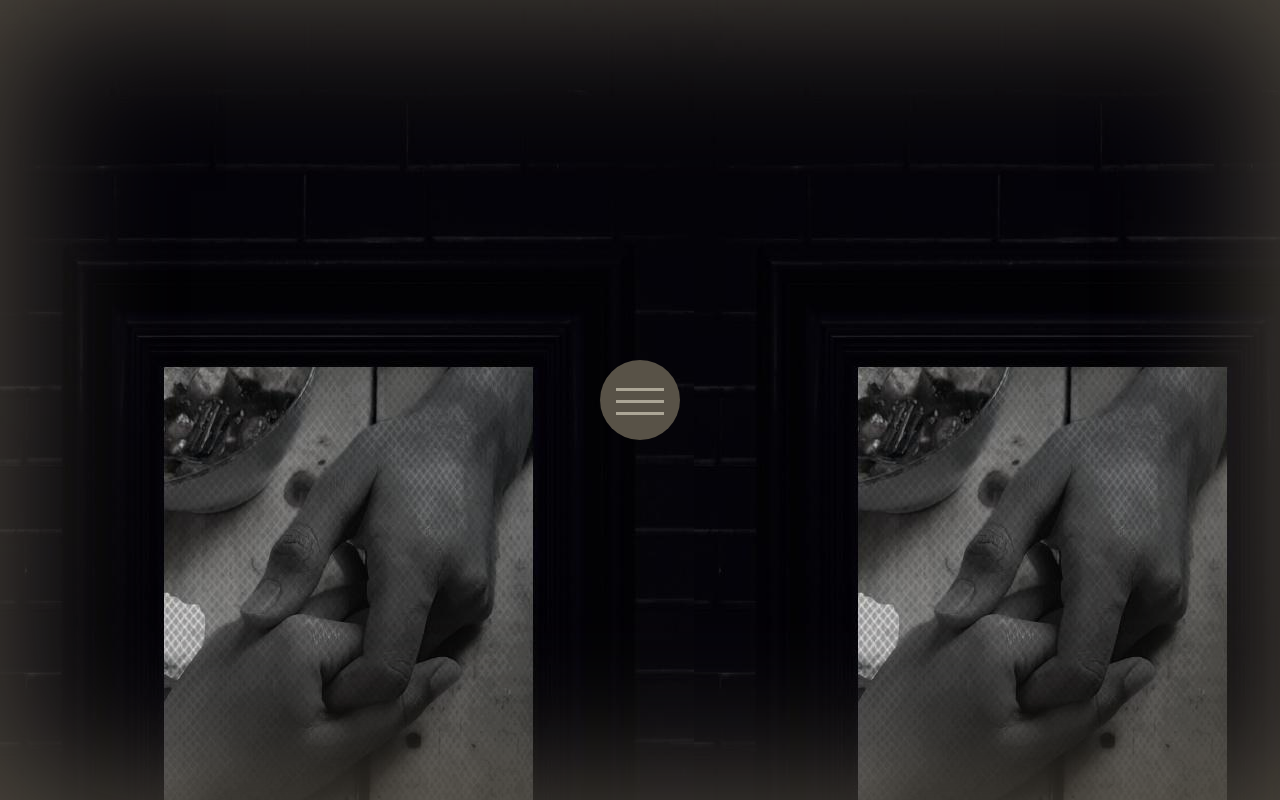
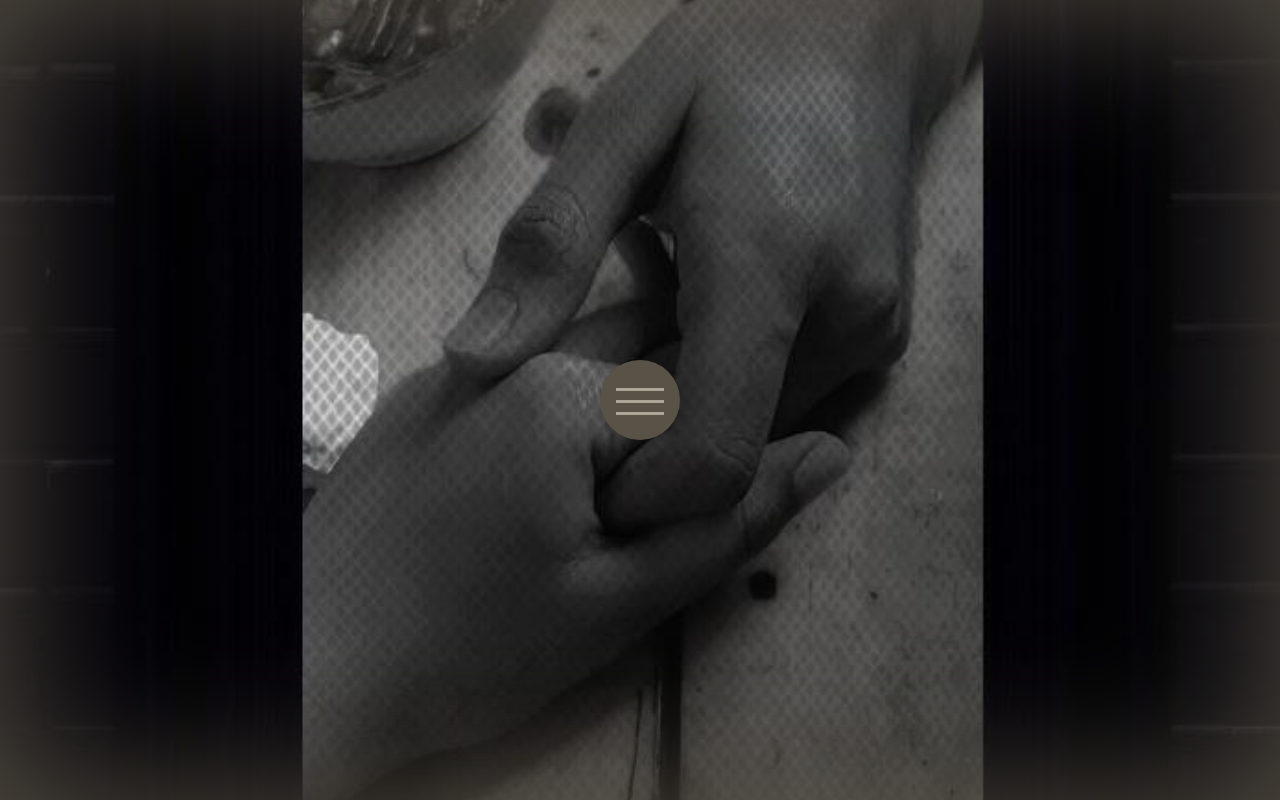
Before and after one commit to sharshit21/Happy-Birthday-Areena, a plain HTML site: page index.html in a window 1280 px wide. Drawn offline with Linux system fonts and the light colour scheme.

Commit message:
Update radial-style.css

```diff
--- a/radial-style.css
+++ b/radial-style.css
@@ -6,8 +6,9 @@ body,html{
 body{
 	background: #E3DFD2;
 	background-image: url(assets/first\ holding\ hands.jpeg);
-	/* position: relative; */
-	/* top: -100px; */
+	background-repeat: no-repeat;
+	background-size: cover;
+	background-position: center;
 	box-shadow: inset 0 0 20vmin 0 #585247;
 }
 .wrap{
```
